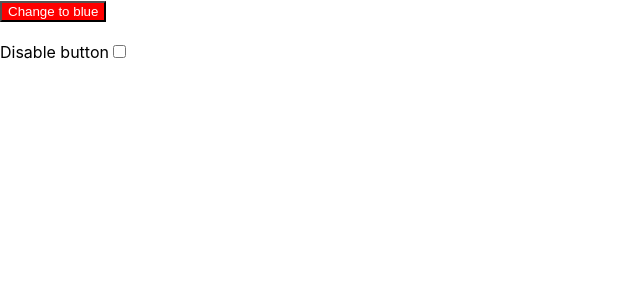
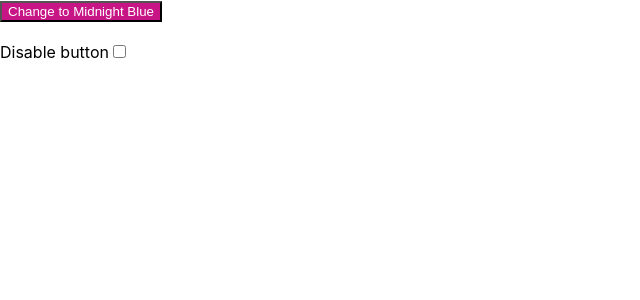
Before and after one commit to edshav/color-button, a React (Create React App) app: page / in a window 1280 px wide. Shown: the top 300 px of the page, without its empty margins (0-640 px from the left). Built offline with nearby package versions, Linux system fonts and the light colour scheme.

Commit message:
change button colors

```diff
--- a/src/App.js
+++ b/src/App.js
@@ -7,14 +7,14 @@ export function replaceCamelWithSpaces(colorName) {
 }
 
 function App() {
-  const [buttonColor, setButtonColor] = useState("red");
+  const [buttonColor, setButtonColor] = useState("MediumVioletRed");
   const [isDisabled, setIsDisabled] = useState(false);
 
-  const getButtonColor = (buttonColor) =>
-    buttonColor === "red" ? "blue" : "red";
+  const getNextButtonColor = (buttonColor) =>
+    buttonColor === "MediumVioletRed" ? "MidnightBlue" : "MediumVioletRed";
 
   const onButtonClick = () => {
-    setButtonColor((prevState) => getButtonColor(prevState));
+    setButtonColor((prevState) => getNextButtonColor(prevState));
   };
 
   const onCheckboxCkick = (e) => {
@@ -25,13 +25,13 @@ function App() {
     <div>
       <button
         style={{
-          backgroundColor: isDisabled ? "gray" : buttonColor,
-          color: "white",
+          backgroundColor: isDisabled ? "Gray" : buttonColor,
+          color: "White",
         }}
         onClick={onButtonClick}
         disabled={isDisabled}
       >
-        Change to {getButtonColor(buttonColor)}
+        Change to {replaceCamelWithSpaces(getNextButtonColor(buttonColor))}
       </button>
       <br />
       <br />
```
Also changed, not shown: 1 other file (tests, documents, lock files or other folders).
